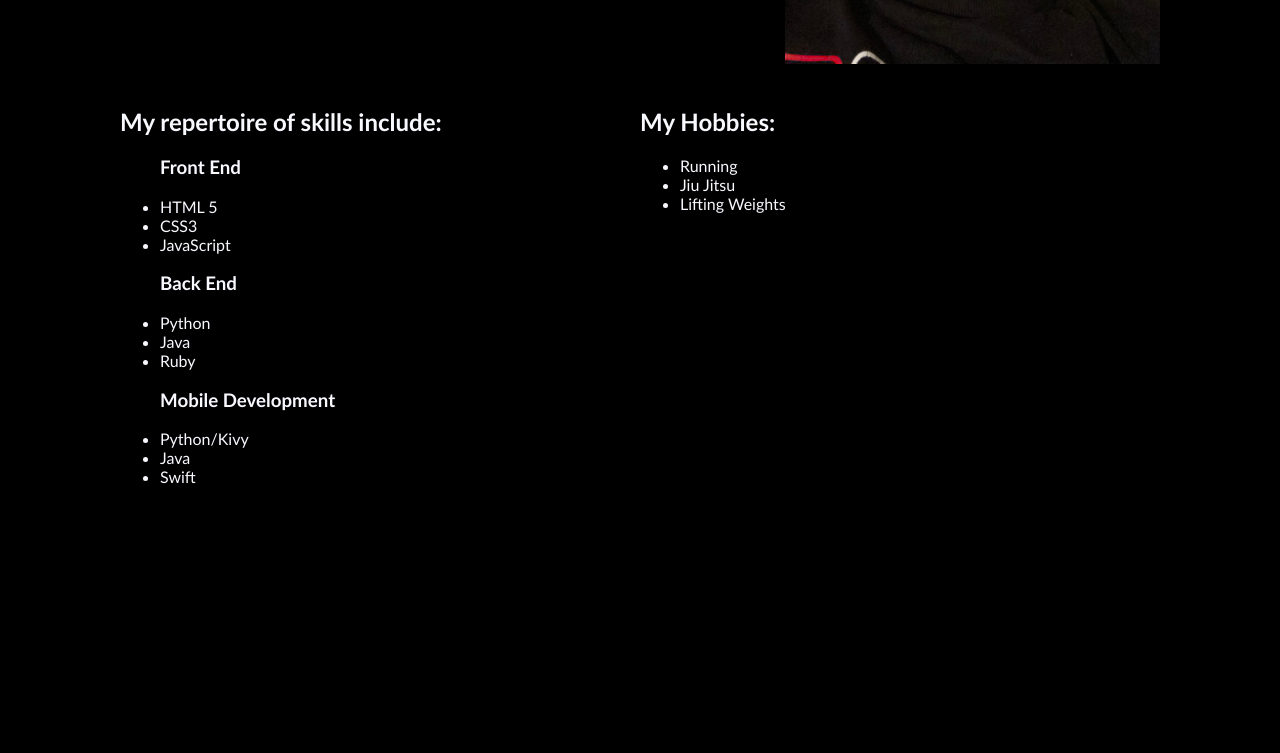
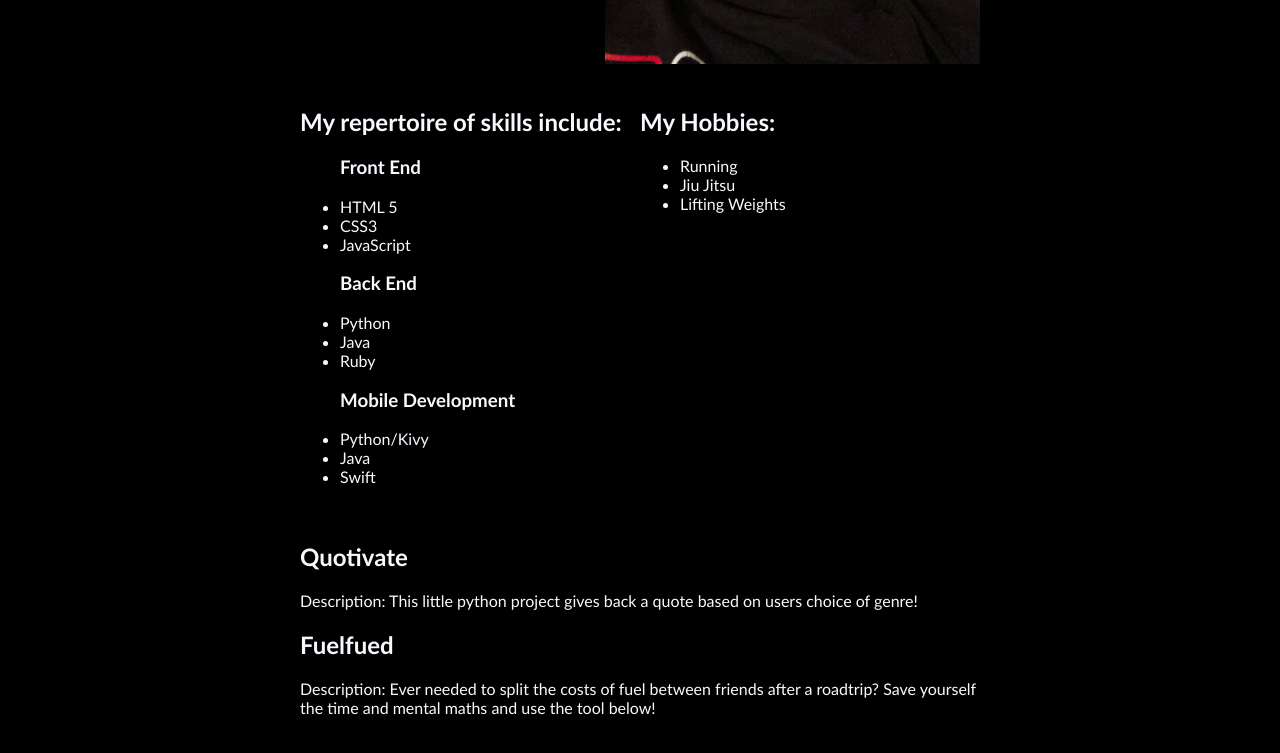
Before and after one commit to thakkar-stack/resume, a plain HTML site: page index.html in a window 1280 px wide. Shown: the part 543-1296 px from the top of the page. Before the commit the page ends 1165 px from the top, so only its background shows below. Drawn offline with Linux system fonts and the light colour scheme.

Commit message:
minor changes to content

```diff
--- a/index.html
+++ b/index.html
@@ -70,8 +70,17 @@
         </div>
 
         <div id="projects">
-            <div>
-
+            <div class="p1">
+                <h2>Quotivate</h2>
+                <p>Description: This little python project gives back a quote based on users choice of genre!</p>
+            </div>
+            <div class="p2">
+                <h2>Fuelfued</h2>
+                <p>Description: Ever needed to split the costs of fuel between friends after a roadtrip? Save yourself the time and mental maths and use the tool below!</p>
+            </div>
+            <div class="p3">
+                <h2></h2>
+                <p></p>
             </div>
         </div>
 
--- a/styles.css
+++ b/styles.css
@@ -7,13 +7,14 @@ body{
     display: flex;
     flex-direction: column;
 }
+
 html{
     scroll-behavior: smooth;
 }
 
 #header, #intro, #about-me, #projects, #contacts, #footer{
     color: ghostwhite;
-    padding: 10px 120px;
+    padding: 10px 300px;
     margin: 0px;
     border: 0px;
 }
```
